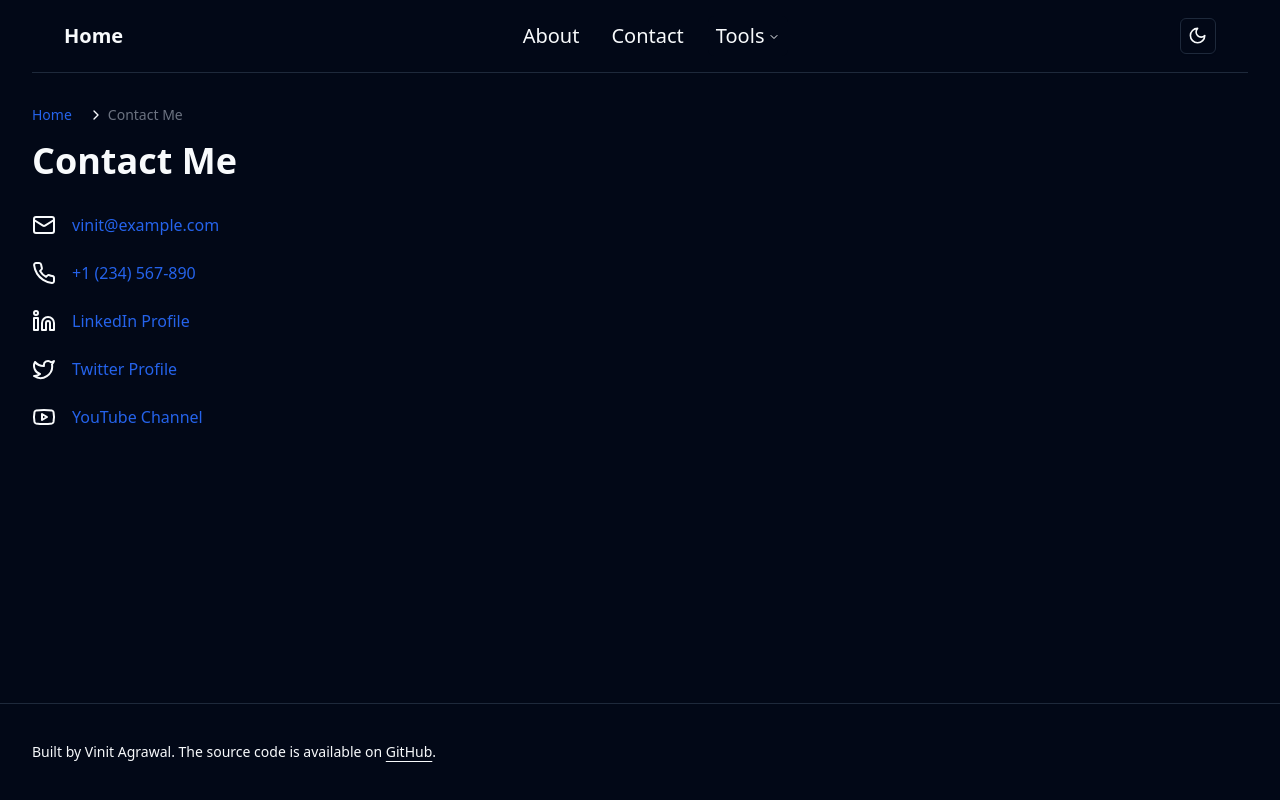
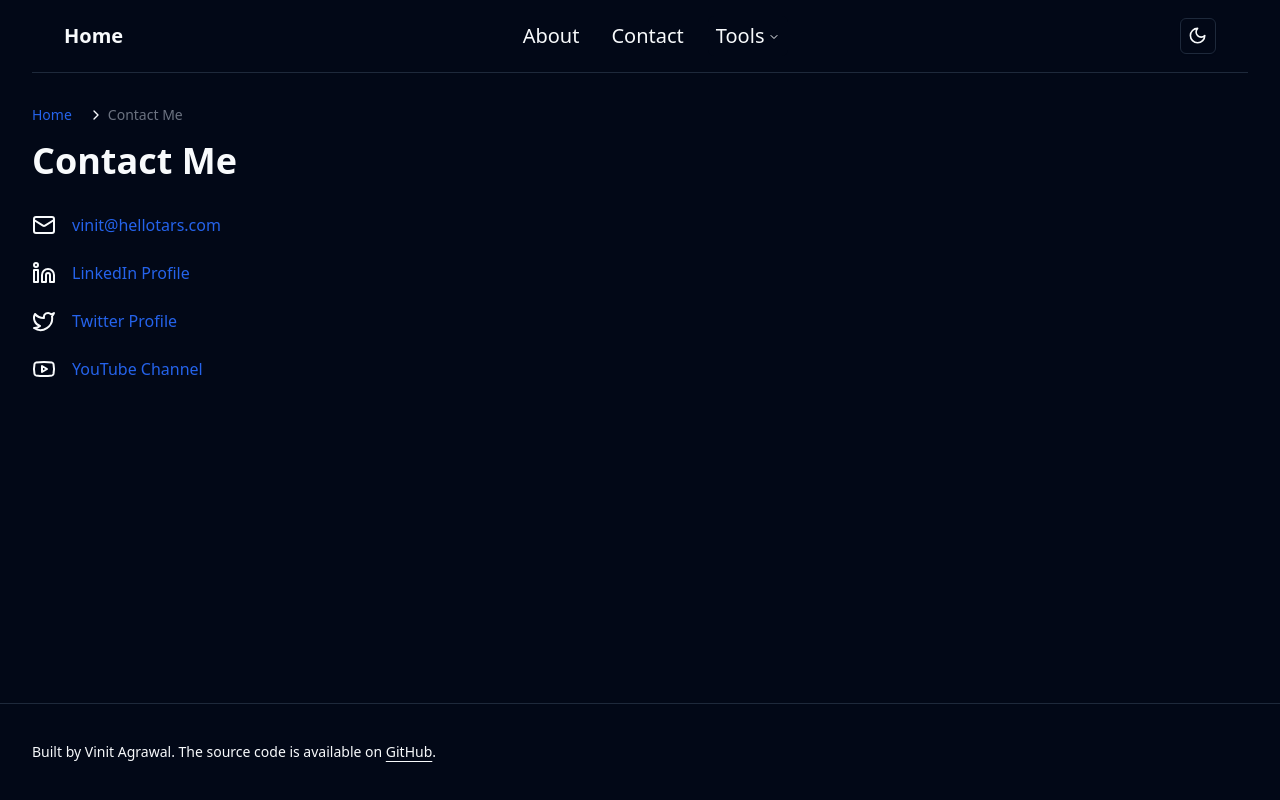
Before and after one commit to volumetric/vinit-website, a Next.js app: page /contact in a window 1280 px wide. Built offline with nearby package versions, Linux system fonts and the light colour scheme.

Commit message:
page content update

```diff
--- a/app/about/page.tsx
+++ b/app/about/page.tsx
@@ -7,7 +7,7 @@ export default function AboutPage() {
       <h1 className="text-4xl font-bold mb-8">About Me</h1>
       <div className="prose dark:prose-invert max-w-none">
         <p>
-          Hello! I&apos;m Vinit Agrawal, a passionate software engineer and the founder CTO of Stars TARS,
+          Hello! I&apos;m Vinit Agrawal, I am a Programmer by Profession. I am also the founder CTO of TARS,
           a conversational AI chatbot company that I&apos;ve been building since 2015.
         </p>
         <p>
--- a/app/contact/page.tsx
+++ b/app/contact/page.tsx
@@ -9,23 +9,19 @@ export default function ContactPage() {
       <div className="space-y-6">
         <div className="flex items-center space-x-4">
           <Mail className="w-6 h-6" />
-          <a href="mailto:vinit@example.com" className="text-blue-600 hover:underline">vinit@example.com</a>
-        </div>
-        <div className="flex items-center space-x-4">
-          <Phone className="w-6 h-6" />
-          <a href="tel:+1234567890" className="text-blue-600 hover:underline">+1 (234) 567-890</a>
+          <a href="mailto:vinit@hellotars.com" className="text-blue-600 hover:underline">vinit@hellotars.com</a>
         </div>
         <div className="flex items-center space-x-4">
           <Linkedin className="w-6 h-6" />
-          <a href="https://www.linkedin.com/in/vinitagrawal" target="_blank" rel="noopener noreferrer" className="text-blue-600 hover:underline">LinkedIn Profile</a>
+          <a href="https://www.linkedin.com/in/vinitagr/" target="_blank" rel="noopener noreferrer" className="text-blue-600 hover:underline">LinkedIn Profile</a>
         </div>
         <div className="flex items-center space-x-4">
           <Twitter className="w-6 h-6" />
-          <a href="https://twitter.com/vinitagrawal" target="_blank" rel="noopener noreferrer" className="text-blue-600 hover:underline">Twitter Profile</a>
+          <a href="https://x.com/vinit_agr" target="_blank" rel="noopener noreferrer" className="text-blue-600 hover:underline">Twitter Profile</a>
         </div>
         <div className="flex items-center space-x-4">
           <Youtube className="w-6 h-6" />
-          <a href="https://www.youtube.com/channel/UCxxxxxxxx" target="_blank" rel="noopener noreferrer" className="text-blue-600 hover:underline">YouTube Channel</a>
+          <a href="https://www.youtube.com/@Vinit_Agrawal" target="_blank" rel="noopener noreferrer" className="text-blue-600 hover:underline">YouTube Channel</a>
         </div>
       </div>
     </div>
--- a/app/page.tsx
+++ b/app/page.tsx
@@ -6,7 +6,8 @@ export default function HomePage() {
       <section className="text-center">
         <h1 className="text-5xl font-bold mb-4">Hello, I&apos;m Vinit Agrawal</h1>
         <p className="text-lg text-muted-foreground mb-8">
-          A Software Engineer and Founder & CTO of <a href="https://www.hellotars.com" className="underline">TARS</a>.
+          A Programmer by Profession and Founder & CTO of <a href="https://www.hellotars.com" className="underline">TARS</a>.
+          <br/>
           Tars is a Conversational AI Agent/Chatbots Platform since 2015.
         </p>
         <Image
--- a/components/footer.tsx
+++ b/components/footer.tsx
@@ -6,7 +6,7 @@ export function Footer() {
           <p className="text-center text-sm leading-loose md:text-left">
             Built by Vinit Agrawal. The source code is available on{" "}
             <a
-              href="https://github.com/yourusername/your-repo"
+              href="https://github.com/volumetric/"
               target="_blank"
               rel="noreferrer"
               className="font-medium underline underline-offset-4"
```
